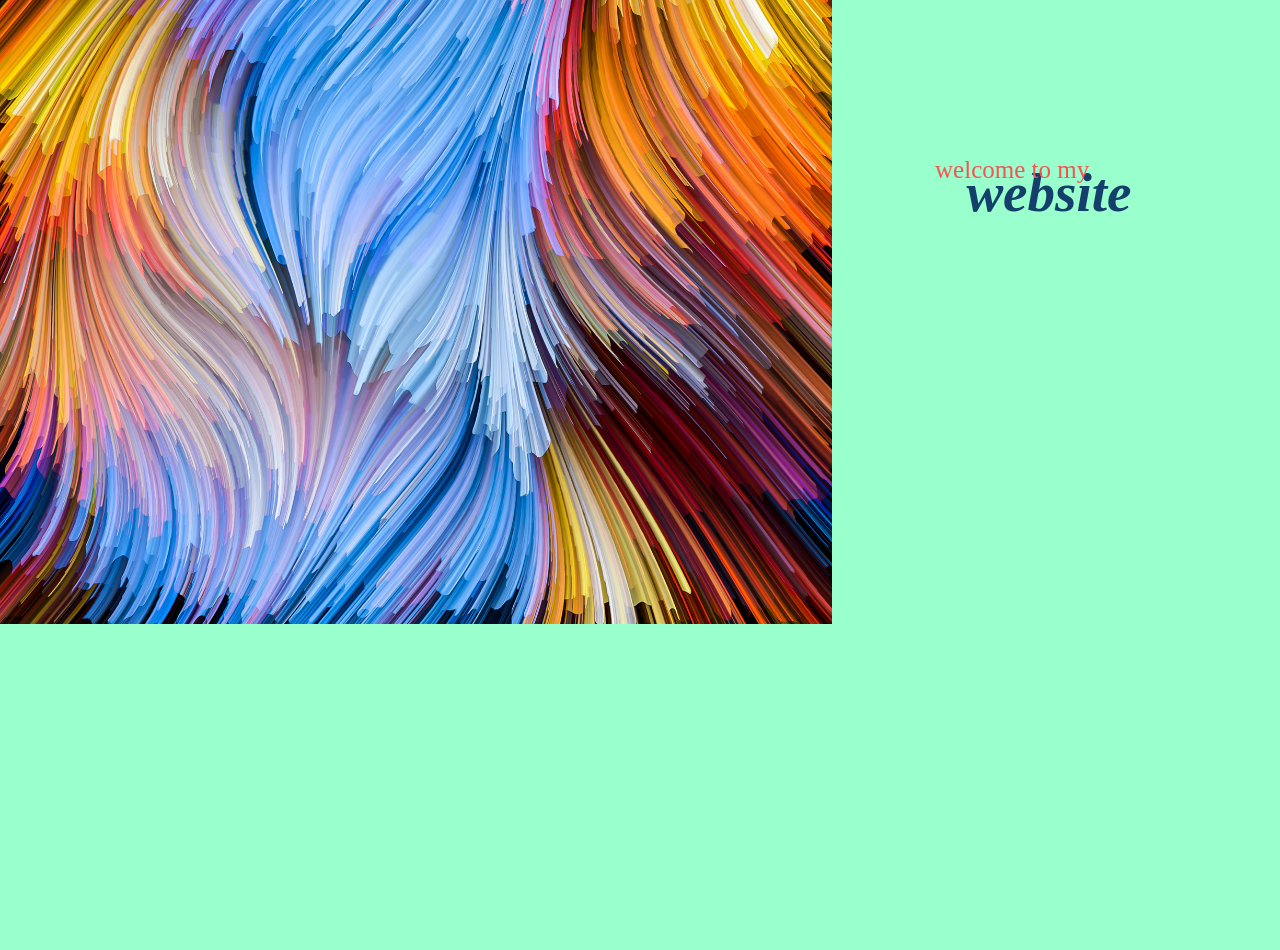
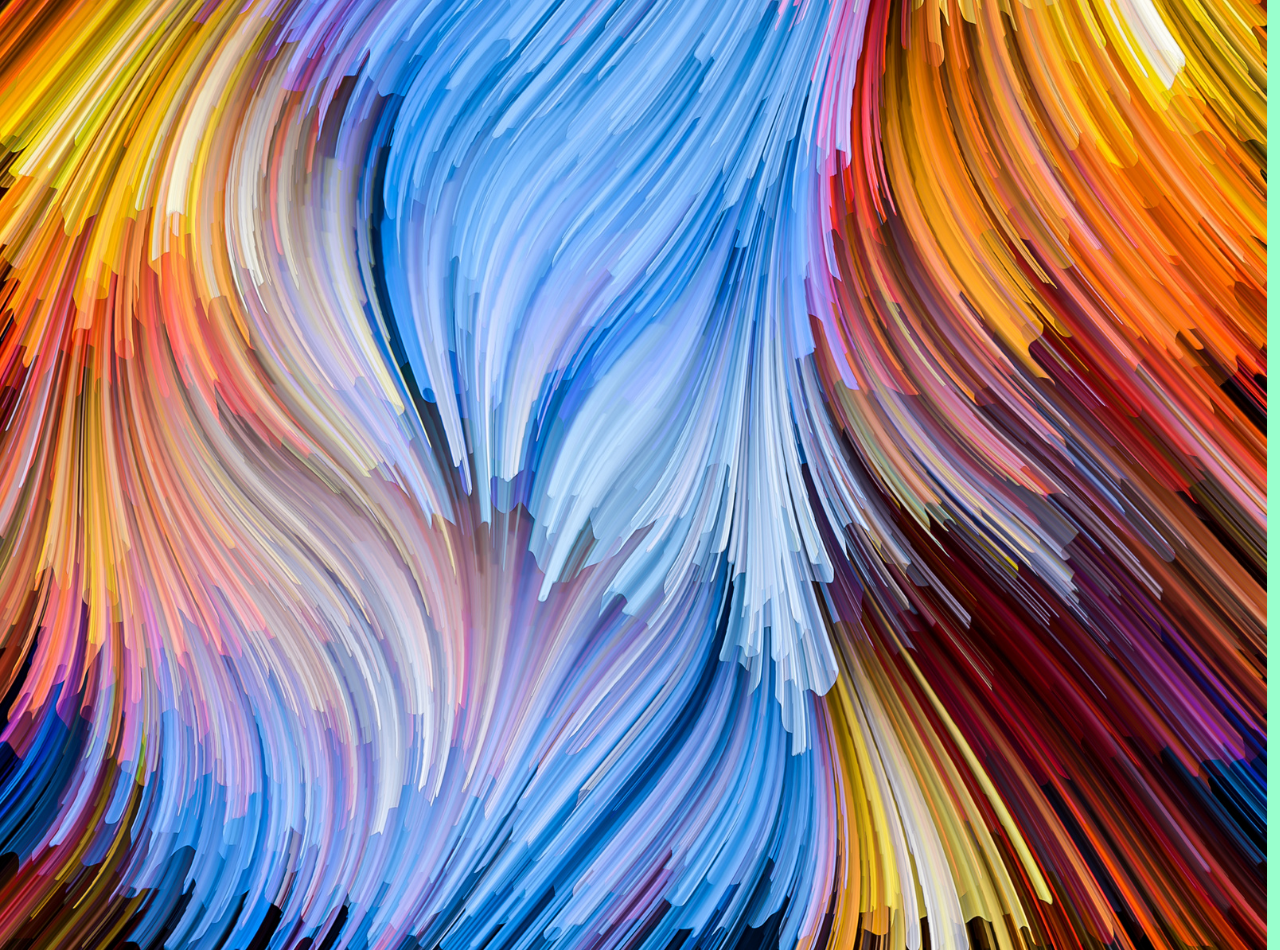
Before and after one commit to thelonelymars/second_website, a plain HTML site: page index.html in a window 1280 px wide. Shown: the top 950 px of the page. Drawn offline with Linux system fonts and the light colour scheme.

Commit message:
Update styles.css

```diff
--- a/css/styles.css
+++ b/css/styles.css
@@ -1,22 +1,24 @@
-body{margin-top:0px;margin-bottom: 0px;margin-left: 0px;margin-right: 0px; background-color:#99FFCD  }
 .top{
     background-color:#99FFCD ;
-
-    height: 100%;
+    display: inline-block;
+    height: fit-content;
     margin-top:0px;margin-bottom: 0px;margin-left: 0px;margin-right: 0px;
-     width: 35%;
-    position:relative;
-    left: 65%;
-    bottom: 100%;
+     width: fit-content;
+    position:absolute;
 
 }
+body{margin-top:0px;margin-bottom: 0px;margin-left: 0px;margin-right: 0px; background-color:#99FFCD   }
+
 img{
 
-    right: 20%;
-    width: 65%;
-    height: 100%;
-    height:max-content;
+
+
+    height: 950px;
 }
 
-h1{margin-top:0px;margin-bottom: 0px;margin-left: 0px;margin-right: 0px;  position:absolute; bottom: 50%; left: 30%;  font-style: italic; font-size: 55px; color:#143F6B; }
-p{margin-top:0px;margin-bottom: 0px;margin-left: 0px;margin-right: 0px;  position:absolute; bottom: 55%; left: 23%;    font-size: 25px; color: #F55353;}
+.web{
+    background-color: #F55353;
+}
+
+h1{margin-top:0px;margin-bottom: 0px;margin-left: 0px;margin-right: 0px;  position:absolute; top: 150; left: 70;  font-style: italic; font-size: 55px; color:#143F6B; }
+p{margin-top:0px;margin-bottom: 0px;margin-left: 0px;margin-right: 0px;  position:absolute; top: 264; left: 55;    font-size: 25px; color: #326f81;}
```
